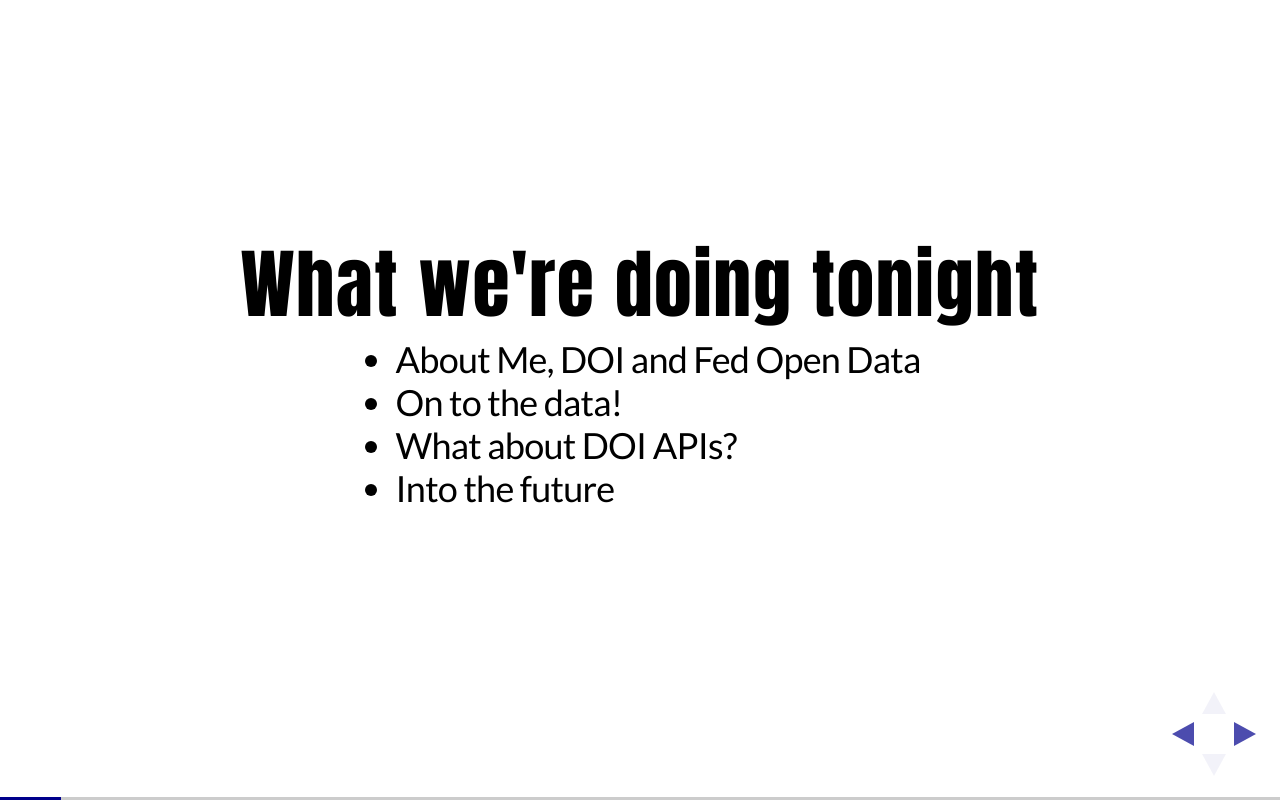
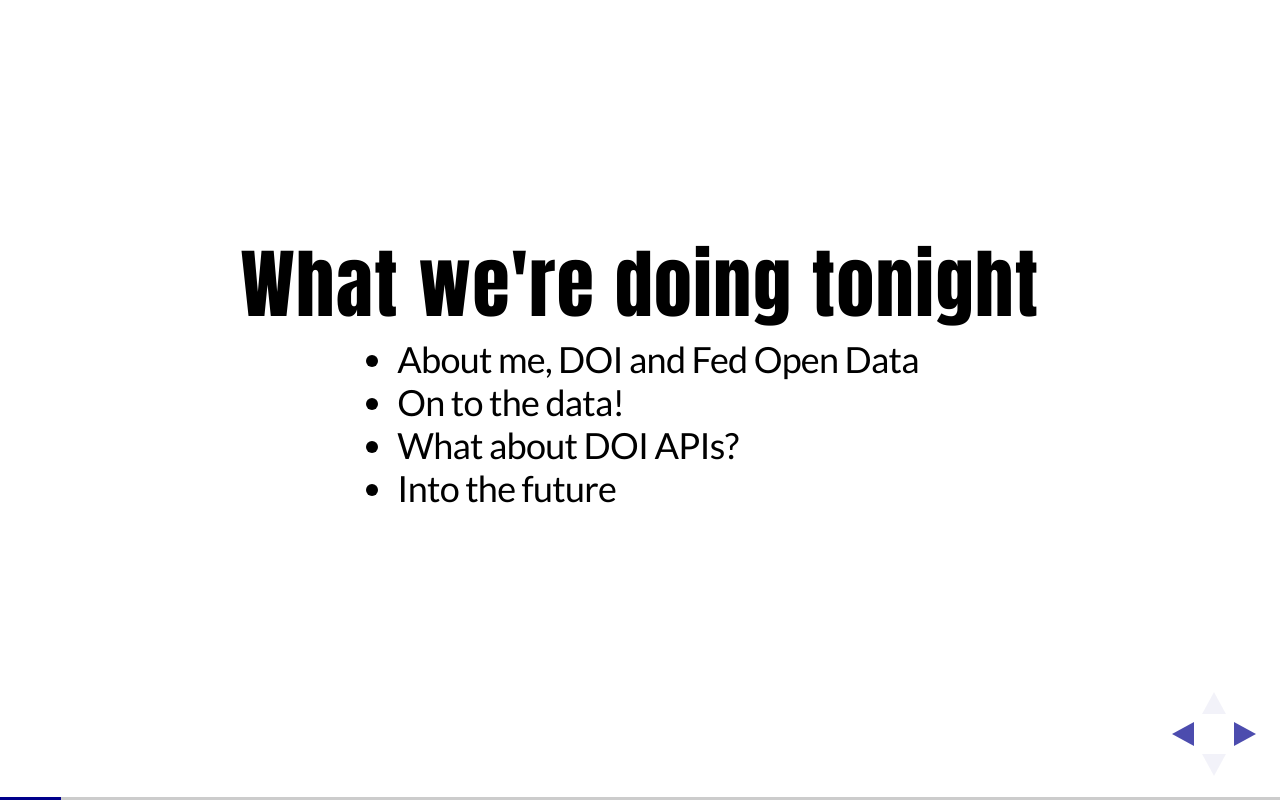
Before and after one commit to meiqimichelle/DC-API-Meetup-Feb26, a website: page index.html in a window 1280 px wide. Both pictures are taken after a click on the element 1251 px from the left and 734 px from the top of the page. Drawn offline with Linux system fonts and the light colour scheme; a web font is replaced by a local one.

Commit message:
Change case

```diff
--- a/index.html
+++ b/index.html
@@ -47,7 +47,7 @@
                 <section>
                   <h2>What we're doing tonight</h2>
                     <ul>
-                        <li>About Me, DOI and Fed Open Data</li>
+                        <li>About me, DOI and Fed Open Data</li>
                         <li>On to the data!</li>
                         <li>What about DOI APIs?</li>
                         <li>Into the future</li>
@@ -56,7 +56,7 @@
 
 				<section>
                   <section>
-                        <h2>About Me, DOI and Fed Open Data</h2>
+                        <h2>About me, DOI and Fed Open Data</h2>
                         <p>
                             Or, how I went from 'API what?' to 'API wow'
                         </p>
```
